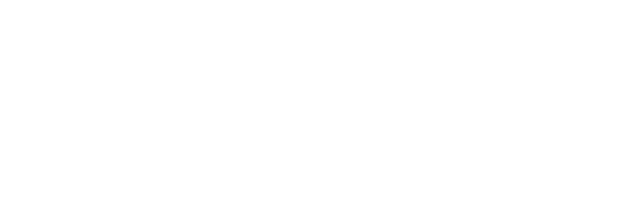
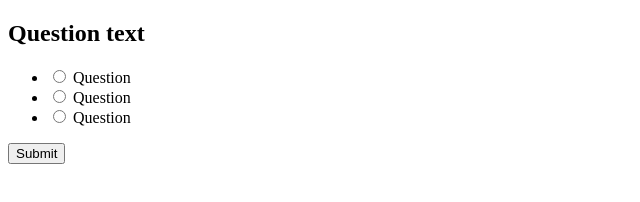
Before and after one commit to AndyAnza/Code-Quiz-C4, a plain HTML site: page index.html in a window 1280 px wide. Shown: the whole page, without its empty margins (0-640 px from the left). Drawn offline with Linux system fonts and the light colour scheme.

Commit message:
Added radio inputs and submit button

```diff
--- a/index.html
+++ b/index.html
@@ -6,10 +6,31 @@
     <meta http-equiv="X-UA-Compatible" content="IE=edge">
     <meta name="viewport" content="width=device-width, initial-scale=1.0">
     <title>| Code Quiz |</title>
-    <style src="./assets/css/style.css"></style>
+    <link rel="stylesheet" href="./assets/css/style.css" />
 </head>
 
 <body>
+    <div class="quiz-container" id="quiz"></div>
+    <div class="quiz-header">
+        <h2 id="question">Question text</h2>
+        <ul>
+            <li>
+                <input type="radio" name="answer" id="a" class="answer">
+                <label for="a" id="a_text">Question</label>
+            </li>
+
+            <li>
+                <input type="radio" name="answer" id="b" class="answer">
+                <label for="b" id="b_text">Question</label>
+            </li>
+
+            <li>
+                <input type="radio" name="answer" id="c" class="answer">
+                <label for="c" id="c_text">Question</label>
+            </li>
+        </ul>
+    </div>
+    <button id="submit">Submit</button>
     <script src="./assets/js/script.js"></script>
 </body>
 
```
